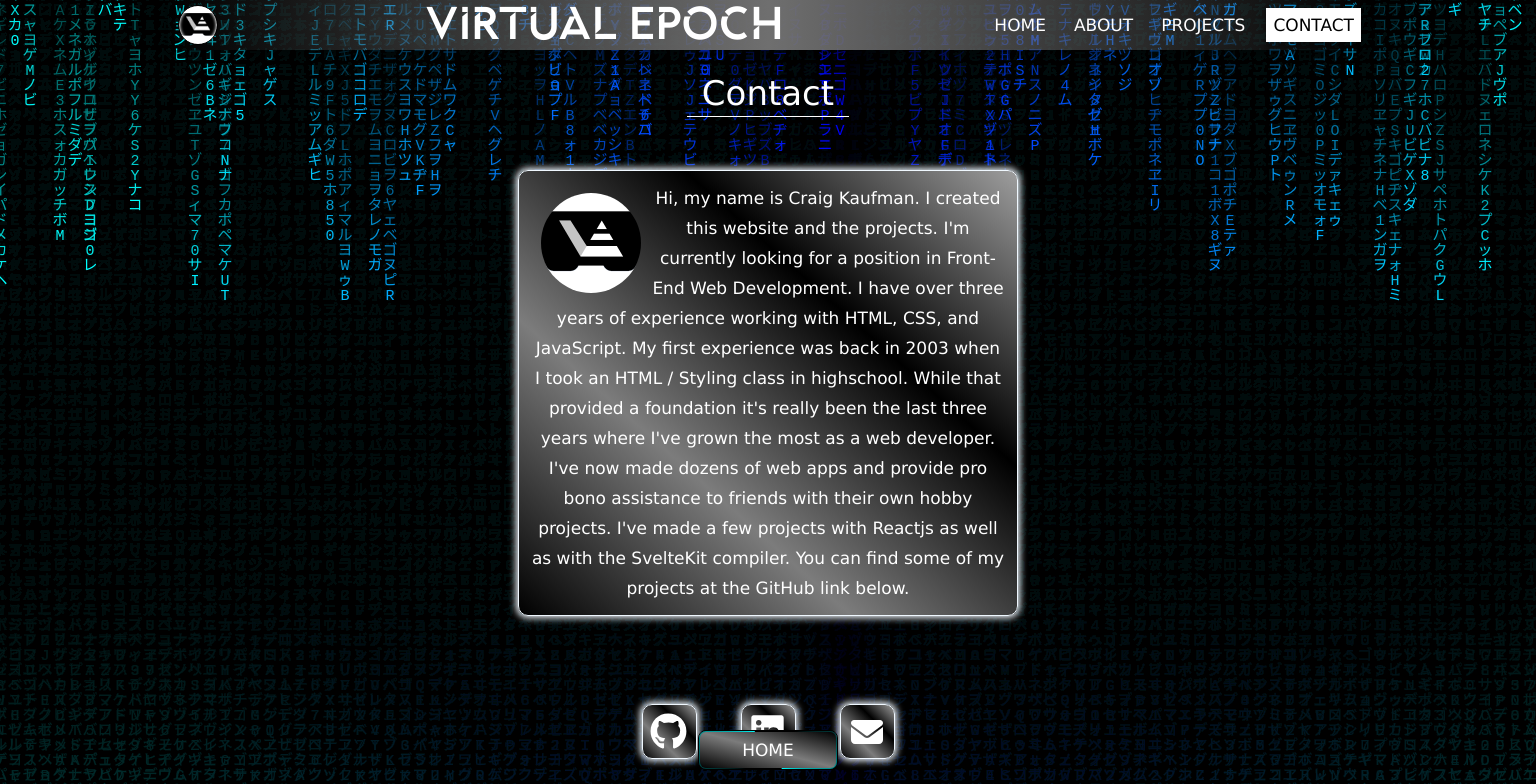
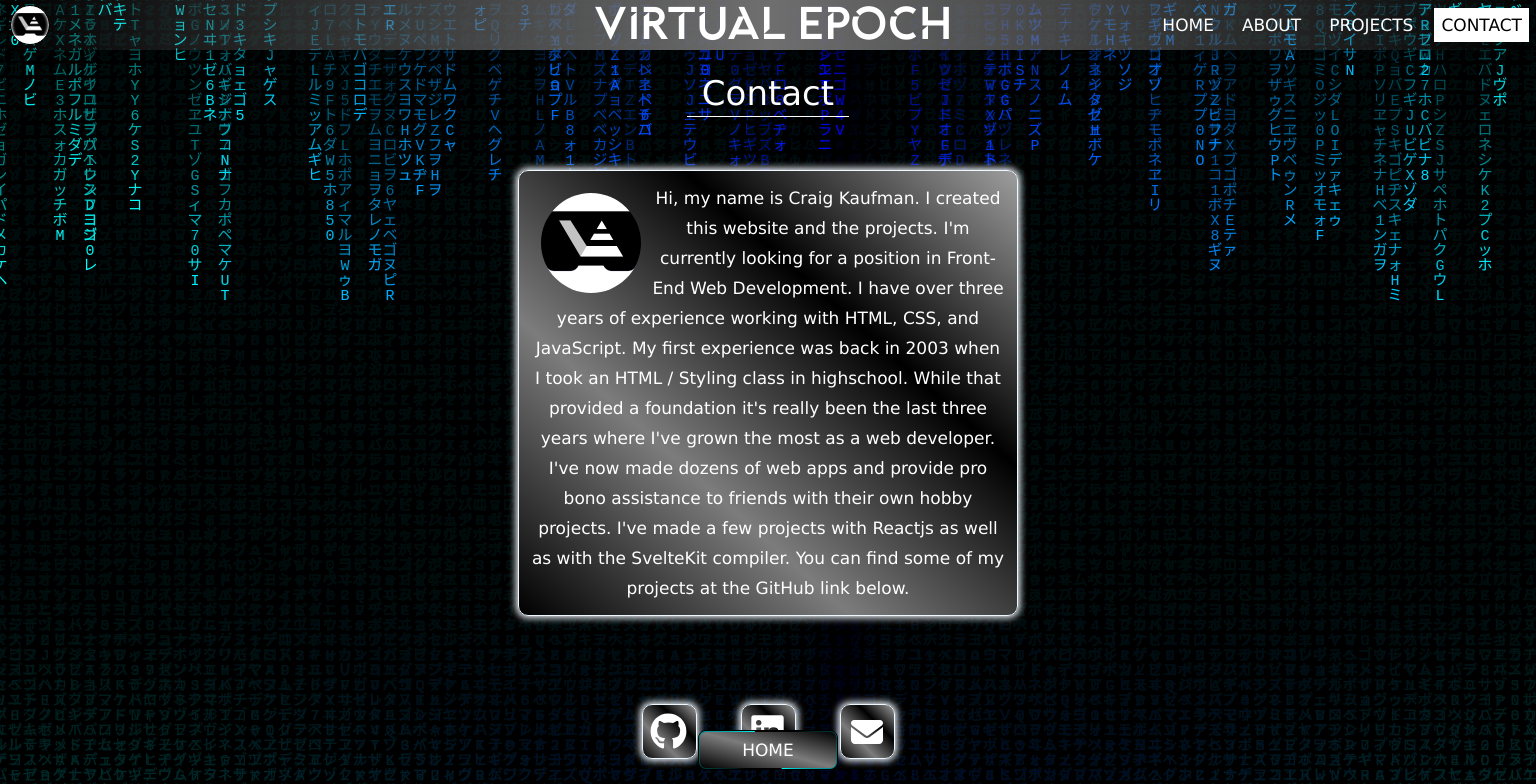
Before and after one commit to virtualepoch/virtual-epoch-app, a React (Create React App) app: page /contact in a window 1536 px wide. Shown: the top 784 px of the page. Built offline with nearby package versions, Linux system fonts and the light colour scheme.

Commit message:
minor nav edits

```diff
--- a/src/components/Header.js
+++ b/src/components/Header.js
@@ -28,6 +28,11 @@ export default function Header() {
           <h1 className="site-title">Virtual Epoch</h1>
         </Link>
         <div className="right-side-header">
+          <div className="nav-btn" ref={navBtn} onClick={openCloseMainNav}>
+            <div className="nav-btn-bars close-anim"></div>
+          </div>
+        </div>
+      </div>
       <nav className="main-nav" ref={mainNav}>
         <ul>
           <CustomLink className="link1" onClick={closeMainNav} to={"/"}>
@@ -44,11 +49,6 @@ export default function Header() {
           </CustomLink>
         </ul>
       </nav>
-          <div className="nav-btn" ref={navBtn} onClick={openCloseMainNav}>
-            <div className="nav-btn-bars close-anim"></div>
-          </div>
-        </div>
-      </div>
     </header>
   );
 }
--- a/src/components/header.css
+++ b/src/components/header.css
@@ -8,7 +8,7 @@
   max-width: 1200px;
   margin: 0 auto;
   position: relative;
-  z-index: 88888;
+  z-index: 8888;
   display: flex;
   align-items: center;
   justify-content: space-between;
@@ -87,7 +87,7 @@
   top: -444%;
   left: 0;
   right: 0;
-  z-index: 8888;
+  z-index: 7777;
   margin: 0 auto;
   padding-bottom: 60px;
   display: flex;
@@ -140,11 +140,17 @@ li.active .link,
   color: black;
 }
 @media (min-width: 777px) {
+  .top-header {
+    justify-content: left;
+  }
   .main-nav,
   .main-nav.open {
+    width: fit-content;
     height: fit-content;
-    position: relative;
     top: 0;
+    left: inherit;
+    right: 0;
+    z-index: 8888;
     padding: 0;
     align-items: center;
     background: none;
@@ -164,6 +170,13 @@ li.active .link,
     font-size: 17px;
   }
   .nav-btn {
-    display: none;
+    visibility: hidden;
   }
 }
+@media (min-width: 1400px) {
+  .top-header {
+    max-width: 100vw;
+    margin: 0;
+    justify-content: space-between;
+  }
+}
```
Lines whose indentation alone changed are shown as unchanged.
